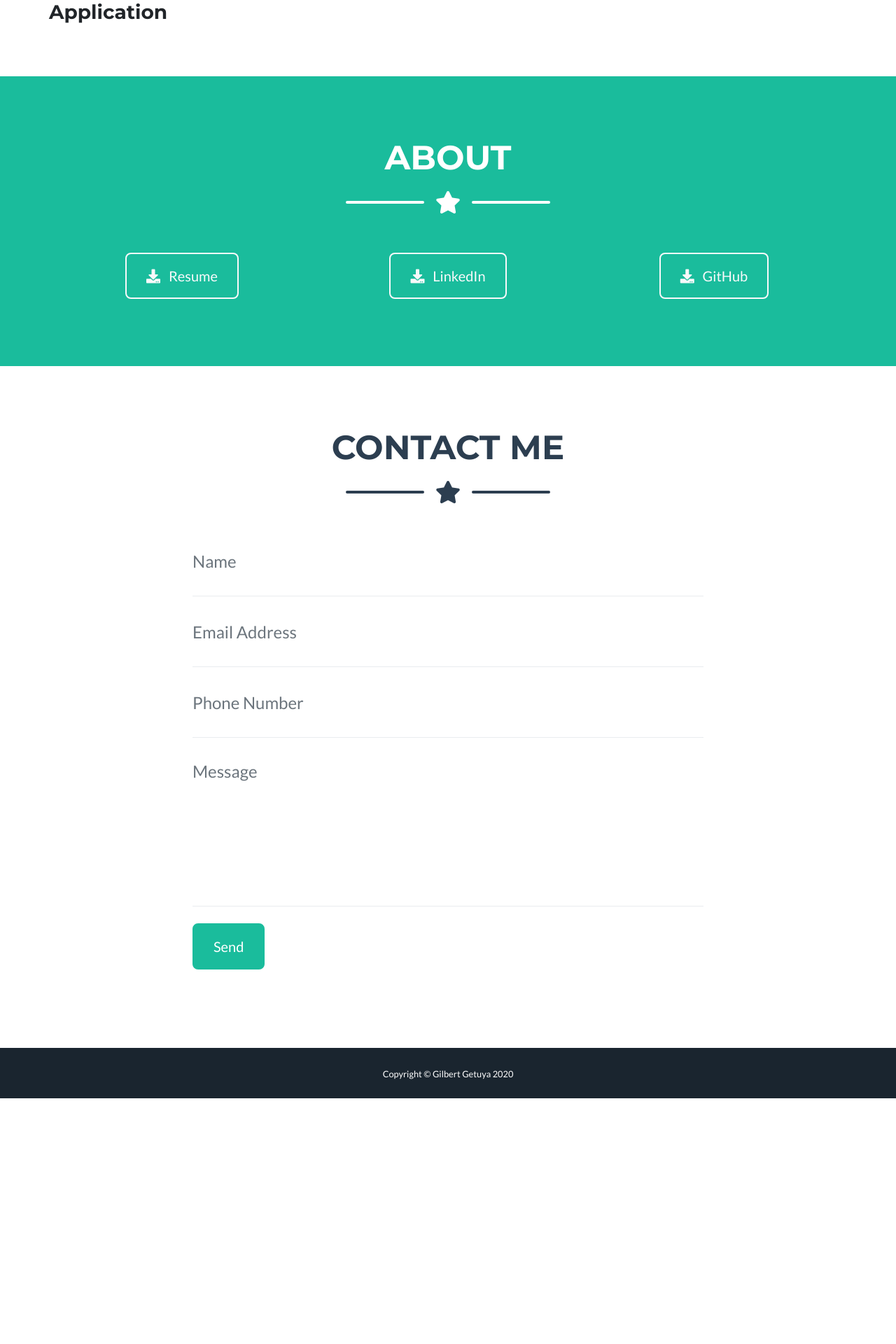
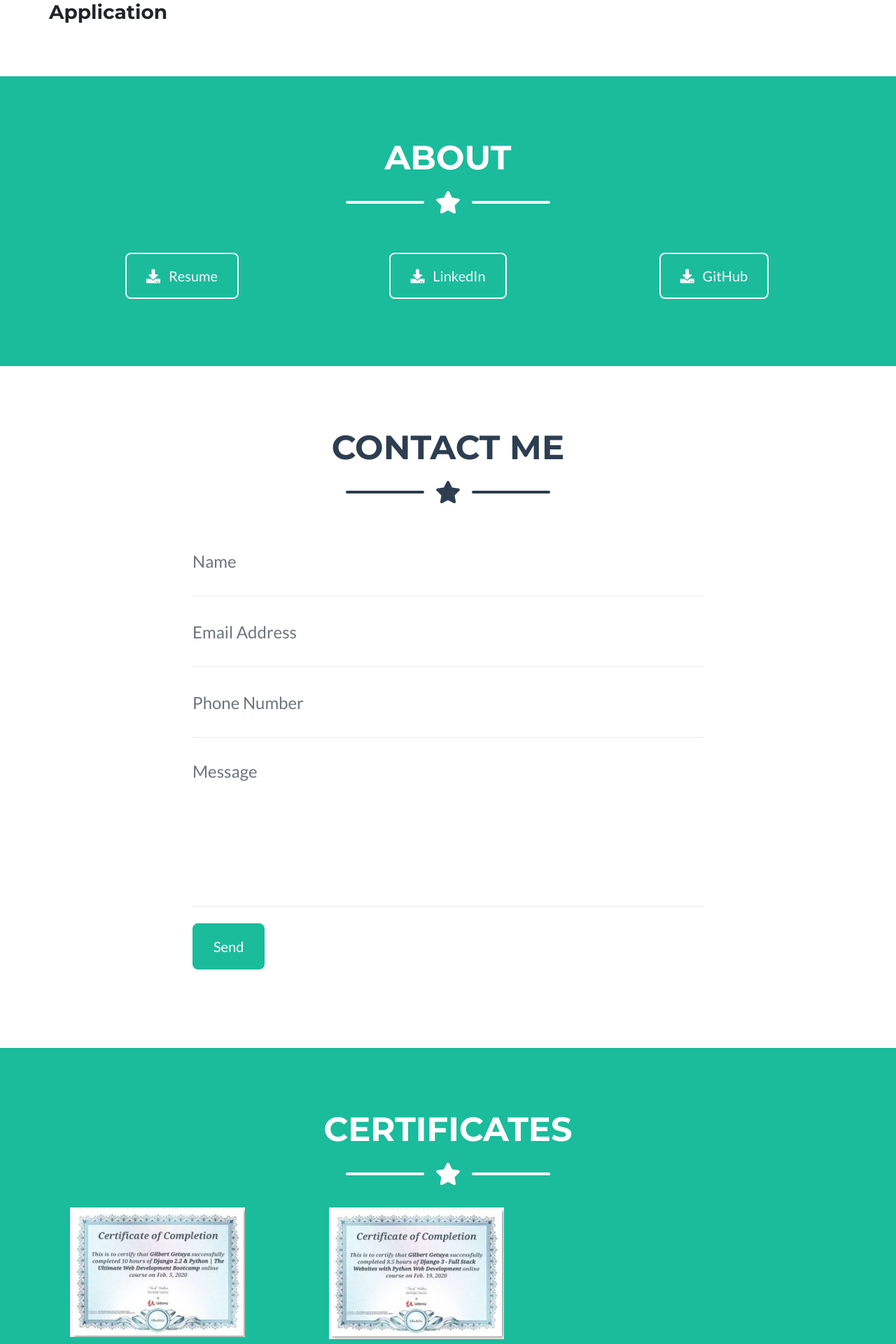
Before and after one commit to glyt/mypersonal-portfolio-django3, a Django app: page / in a window 1280 px wide. Shown: the part 1161-3081 px from the top of the page at 70% size. Before the commit the page ends 2730 px from the top, so only its background shows below. Run offline with Django 3.2, Linux system fonts and the light colour scheme; data comes from the database, SQL or seed files in the repository; some libraries are stand-ins or nearby versions.

Commit message:
Added certificates

```diff
--- a/portfolio/templates/portfolio/base1.html
+++ b/portfolio/templates/portfolio/base1.html
@@ -1,9 +1,7 @@
 {% load static %}
 <!DOCTYPE html>
 <html lang="en">
-
 <head>
-
   <meta charset="utf-8">
   <meta name="viewport" content="width=device-width, initial-scale=1, shrink-to-fit=no">
   <meta name="description" content="">
@@ -42,6 +40,9 @@
           <li class="nav-item mx-0 mx-lg-1">
             <a class="nav-link py-3 px-0 px-lg-3 rounded js-scroll-trigger" href="#contact">Contact</a>
           </li>
+          <li class="nav-item mx-0 mx-lg-1">
+            <a class="nav-link py-3 px-0 px-lg-3 rounded js-scroll-trigger" href="#certification">Certificates</a>
+          </li>
         </ul>
       </div>
     </div>
@@ -68,7 +69,7 @@
 
       <!-- Masthead Subheading -->
       <p class="masthead-subheading font-weight-light mb-0">
-        3 years of Full Stack Web Development experience in Analysis, Design, Development,
+        Experience in Full Stack Web Development, Design and Analysis
       and implementation of Business Applications using Python and Django Web framework.
       </p>
 
@@ -95,11 +96,6 @@
       <div class="row">
 
            {% block content %}{% endblock %}
-
-
-
-
-
 
       </div>
       <!-- /.row -->
@@ -156,6 +152,8 @@
       </div>
 
   </section>
+
+
 
   <!-- Contact Section -->
   <section class="page-section" id="contact">
@@ -216,6 +214,41 @@
       </div>
 
     </div>
+  </section>
+
+   <!-- About Certification -->
+  <section class="page-section bg-primary text-white mb-0" id="certification">
+    <div class="container">
+
+      <!-- About Certification Heading -->
+      <h2 class="page-section-heading text-center text-uppercase text-white">Certificates</h2>
+
+      <!-- Icon Divider -->
+      <div class="divider-custom divider-light">
+        <div class="divider-custom-line"></div>
+        <div class="divider-custom-icon">
+          <i class="fas fa-star"></i>
+        </div>
+        <div class="divider-custom-line"></div>
+      </div>
+
+      <!-- About Certification Content -->
+      <div class="container">
+    <div class="row">
+        <div class="col-lg-4 col-md-6">
+          <a href="{% static 'portfolio/Certificate1.jpg' %}" target="_blank">
+            <img src="{% static 'portfolio/cert1.JPG' %}" class="img-fluid mb-2">
+          </a>
+        </div>
+       <div class="col-lg-4 col-md-6">
+          <a href="{% static 'portfolio/Certificate2.jpg' %}" target="_blank">
+            <img src="{% static 'portfolio/cert2.JPG' %}" class="img-fluid mb-2">
+          </a>
+        </div>
+      <!-- About Certification Button -->
+    </div>
+      </div>
+
   </section>
 
   <!-- Footer -->
```
Also changed, not shown: portfolio/static/portfolio/Certificate1.jpg (added), portfolio/static/portfolio/Certificate2.jpg (added), portfolio/static/portfolio/cert1.JPG (added), portfolio/static/portfolio/cert2.JPG (added).
